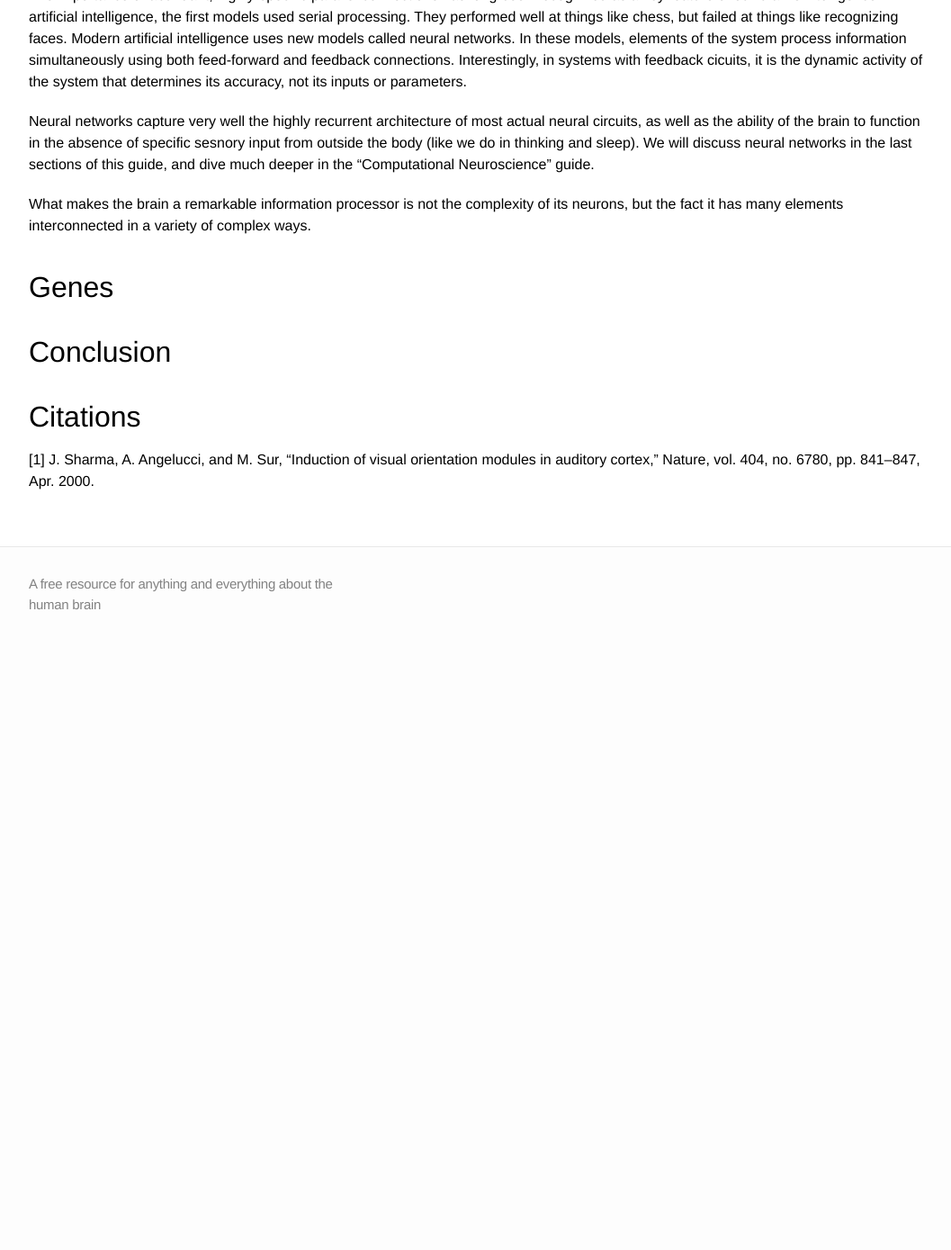
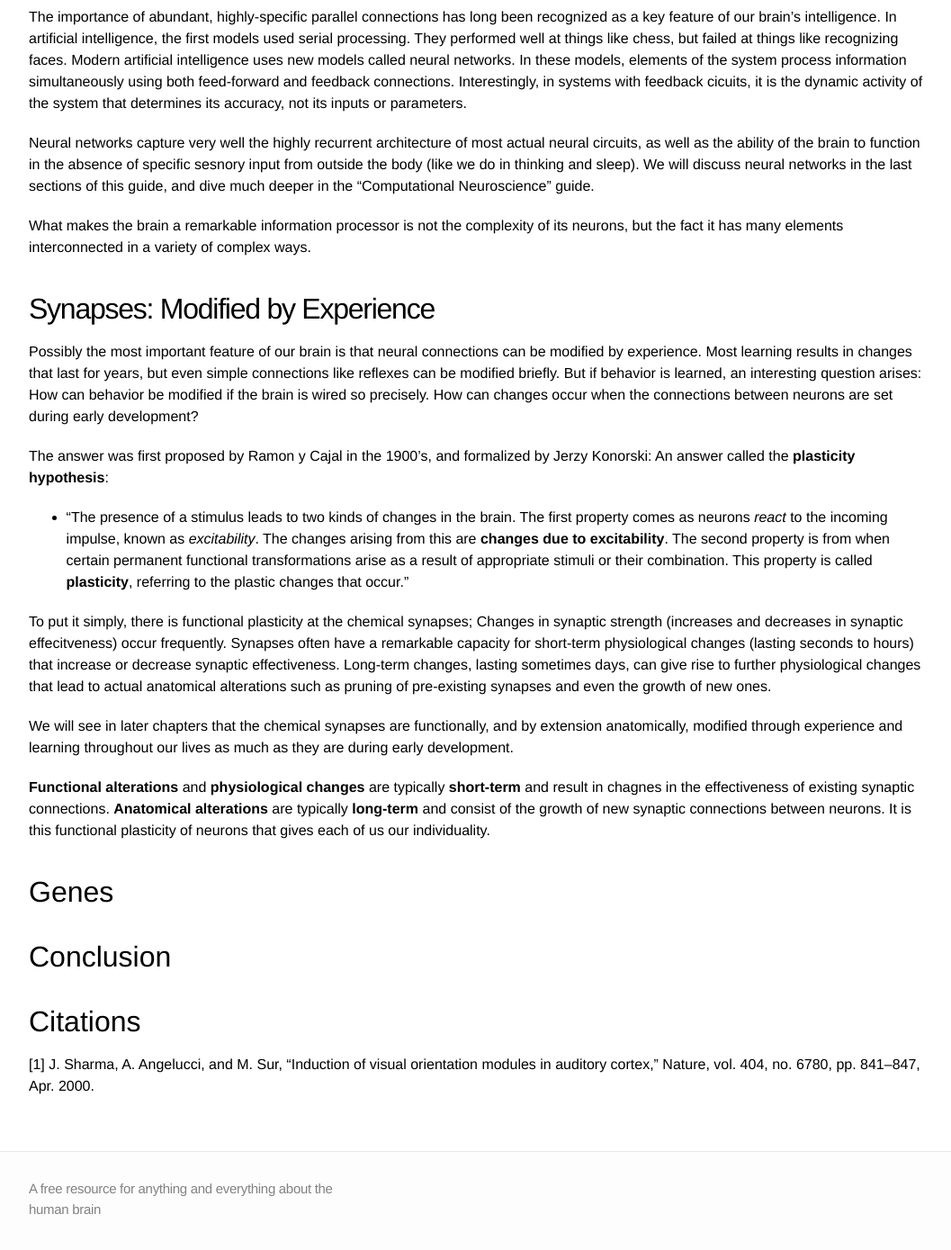
Before and after one commit to mdelsole/brain-nexus, a Jekyll site: the page built from brain-architecture/overview/index.markdown, in a window 1280 px wide and 1400 px high, scrolled down 11792 px. Shown: the top 1389 px of the window at 90% size, without its empty margins (108-1165 px from the left). Built offline with Jekyll 4.4.1, drawn with Linux system fonts in a browser that asks for light colours; before the commit the page ends 12520 px from its top, so only the background shows below that; some of the changed text lies outside the part shown.

Commit message:
synapses modification by experience

```diff
--- a/brain-architecture/overview/index.markdown
+++ b/brain-architecture/overview/index.markdown
@@ -272,6 +272,20 @@ Neural networks capture very well the highly recurrent architecture of most actu
 
 What makes the brain a remarkable information processor is not the complexity of its neurons, but the fact it has many elements interconnected in a variety of complex ways.
 
+## Synapses: Modified by Experience
+
+Possibly the most important feature of our brain is that neural connections can be modified by experience. Most learning results in changes that last for years, but even simple connections like reflexes can be modified briefly. But if behavior is learned, an interesting question arises: How can behavior be modified if the brain is wired so precisely. How can changes occur when the connections between neurons are set during early development?
+
+The answer was first proposed by Ramon y Cajal in the 1900's, and formalized by Jerzy Konorski: An answer called the **plasticity hypothesis**:
+
+* "The presence of a stimulus leads to two kinds of changes in the brain. The first property comes as neurons *react* to the incoming impulse, known as *excitability*. The changes arising from this are **changes due to excitability**. The second property is from when certain permanent functional transformations arise as a result of appropriate stimuli or their combination. This property is called **plasticity**, referring to the plastic changes that occur."
+
+To put it simply, there is functional plasticity at the chemical synapses; Changes in synaptic strength (increases and decreases in synaptic effecitveness) occur frequently. Synapses often have a remarkable capacity for short-term physiological changes (lasting seconds to hours) that increase or decrease synaptic effectiveness. Long-term changes, lasting sometimes days, can give rise to further physiological changes that lead to actual anatomical alterations such as pruning of pre-existing synapses and even the growth of new ones.
+
+We will see in later chapters that the chemical synapses are functionally, and by extension anatomically, modified through experience and learning throughout our lives as much as they are during early development.
+
+**Functional alterations** and **physiological changes** are typically **short-term** and result in chagnes in the effectiveness of existing synaptic connections. **Anatomical alterations** are typically **long-term** and consist of the growth of new synaptic connections between neurons. It is this functional plasticity of neurons that gives each of us our individuality.
+
 # Genes
 
 # Conclusion
```
